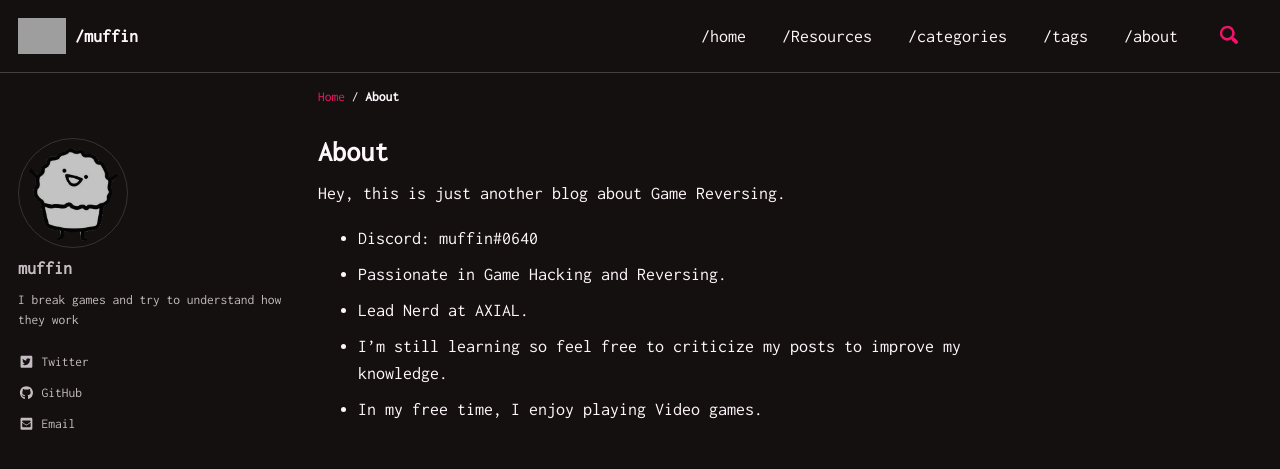
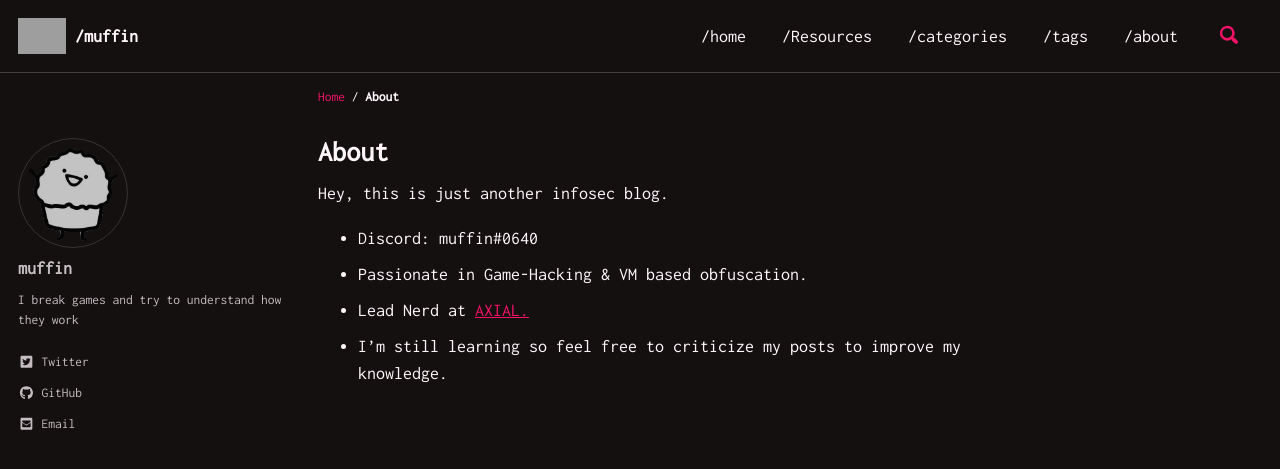
Before and after one commit to muff-in/muff-in.github.io, a Jekyll site: the page built from _pages/about.md, in a window 1280 px wide and 900 px high. Shown: the top 469 px of the window. Built offline with Jekyll 4.4.1, drawn with Linux system fonts in a browser that asks for light colours; cached includes are drawn as plain includes; grey boxes are pictures that could not be loaded.

Commit message:
Update about.md

```diff
--- a/_pages/about.md
+++ b/_pages/about.md
@@ -5,10 +5,9 @@ author_profile: true
 
 ---
 
-Hey, this is just another blog about Game Reversing.
+Hey, this is just another infosec blog.
 
 - Discord: muffin#0640
-- Passionate in Game Hacking and Reversing.
-- Lead Nerd at AXIAL.
+- Passionate in Game-Hacking & VM based obfuscation.
+- Lead Nerd at <a href="https://ax1al.com">AXIAL.
 - I'm still learning so feel free to criticize my posts to improve my knowledge.
-- In my free time, I enjoy playing Video games.
```
